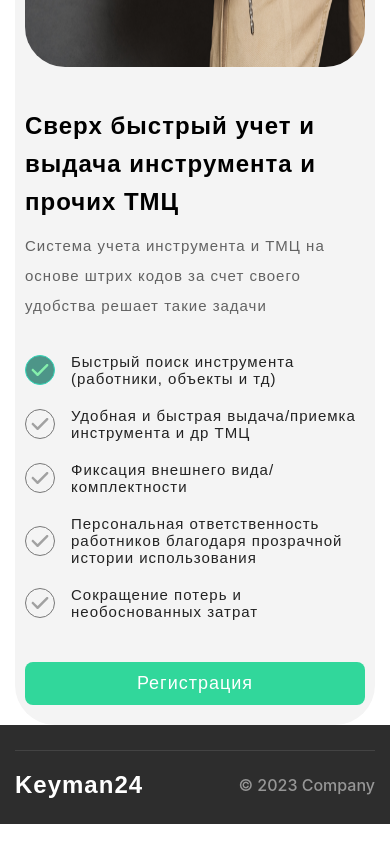
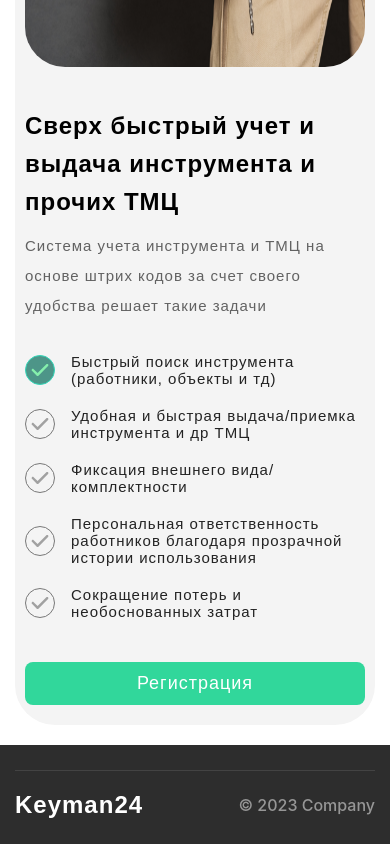
Before and after one commit to rpa-best/keyman24.ru, a Next.js app: page / in a window 390 px wide. Shown: the part 4486-5330 px from the top of the page. Built offline with nearby package versions, Linux system fonts and the light colour scheme.

Commit message:
fix animations on mobile

```diff
--- a/src/app/Main.module.scss
+++ b/src/app/Main.module.scss
@@ -32,11 +32,12 @@
 }
 
 .footer_layout {
-  margin-top: auto;
+  margin-top: 60px;
   @extend .header_layout;
   padding: 32px 0 20px;
   @include phoneOrTablet {
     padding: 25px 0 15px;
+    margin-top: 20px;
   }
 }
 
```
